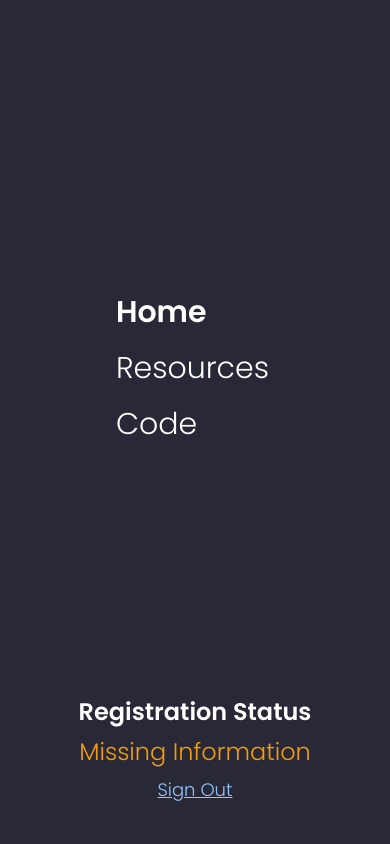
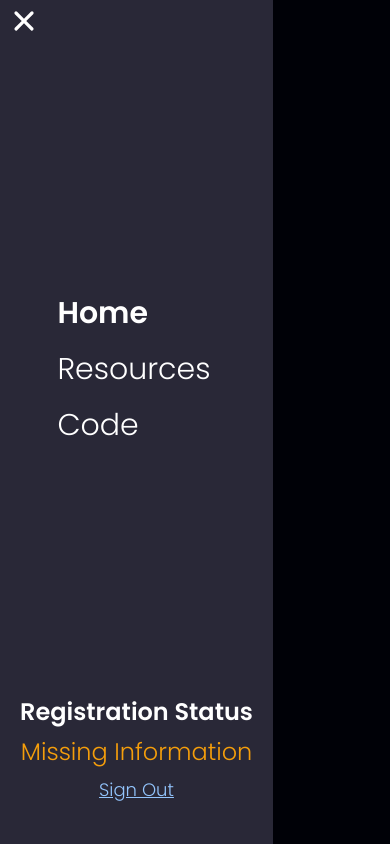
Before and after one commit to poolesvillehacks/live, a React (Create React App) app: page /dashboard in a window 390 px wide. Built offline with nearby package versions, Linux system fonts and the light colour scheme; no server answers; the database is empty; sample sign-in values are in the browser's storage.

Commit message:
mobile responsiveness

```diff
--- a/src/App.css
+++ b/src/App.css
@@ -1,5 +1,5 @@
 .bg {
-    font-size: 19rem;
+
     letter-spacing: 0.4rem;
     line-height: 80%;
     font-weight: 700;
--- a/src/App.tsx
+++ b/src/App.tsx
@@ -80,14 +80,22 @@ function App() {
     return (
         <div className="App">
             <div className="overflow-hidden">
-                <div className="background flex flex-col align-center justify-center fixed top-1/2 left-1/2 -translate-y-1/2 -translate-x-1/2">
+                <div className="background flex flex-col align-center justify-center fixed text-[6rem] sm:text-[19rem] top-1/2 left-1/2 -translate-y-1/2 -translate-x-1/2">
                     <p className="bg">POOLESVILLE</p>
                     <p className="bg">POOLESVILLE</p>
                     <p className="bg">POOLESVILLE</p>
                     <p className="bg">POOLESVILLE</p>
-                    <p className="bg">POOLESVILLE</p>
+                    <p className="bg sm:hidden">POOLESVILLE</p>
+                    <p className="bg sm:hidden">POOLESVILLE</p>
+                    <p className="bg sm:hidden">POOLESVILLE</p>
+                    <p className="bg sm:hidden">POOLESVILLE</p>
+                    <p className="bg sm:hidden">POOLESVILLE</p>
+                    <p className="bg sm:hidden">POOLESVILLE</p>
+                    <p className="bg sm:hidden">POOLESVILLE</p>
+                    <p className="bg sm:hidden">POOLESVILLE</p>
+
                 </div>
-                <div className="box fixed top-1/2 left-1/2 -translate-y-1/2 -translate-x-1/2 bg-base-blue w-[50%] h-[400px] border-2 flex flex-col items-center py-5 px-20 ">
+                <div className="box fixed top-1/2 left-1/2 -translate-y-1/2 -translate-x-1/2 bg-base-blue w-[95%] md:w-[50%] h-[400px] border-2 flex flex-col items-center py-5 px-20 ">
                     <h1 className="text-white font-bold text-3xl ">
                         poolesville_hacks
                     </h1>
--- a/src/components/Home.tsx
+++ b/src/components/Home.tsx
@@ -111,11 +111,11 @@ const Home = ({ user, status, setStatus, db, stats, setStat }: Props) => {
                                     (result === "Registered") ? "text-green-400" : ""
     };
     return (
-        <div className="flex-grow flex py-8 justify-center relative overflow-y-scroll">
+        <div className="flex-grow h-screen pt-16 md:pt-8 pb-8 overflow-y-scroll  justify-center flex overflow-x-hidden relative">
             {status[3] ? (
-                <div className="flex flex-col gap-10">
-                    <div className="flex justify-left items-center gap-8 ">
-                        <div className="flex flex-col gap-8">
+                <div className="flex flex-col gap-10 m-4 w-fit items-center">
+                    <div className="flex justify-left items-center gap-4 md:gap-8 h-[300px] ">
+                        <div className="flex flex-col h-[100%] justify-between">
                             <div
                                 className={`w-20 h-20 rounded-full ${
                                     status[0] ? "bg-white" : "bg-base-blue"
@@ -168,16 +168,10 @@ const Home = ({ user, status, setStatus, db, stats, setStat }: Props) => {
                                 </p>
                             </div>
                         </div>
-                        <div className="flex flex-col h-[100%] justify-around gap-8">
-                            <h1 className="text-white text-4xl font-bold">
-                                Submit Contact Information
-                            </h1>
-                            <h1 className="text-white text-4xl font-bold">
-                                Submit Documents
-                            </h1>
-                            <h1 className="text-white text-4xl font-bold">
-                                Confirmation
-                            </h1>
+                        <div className="flex flex-col h-[100%] text-white font-bold justify-around gap-8 text-3xl md:text-4xl">
+                            <p>Submit Contact Information</p>
+                            <p>Submit Documents</p>
+                            <p>Confirmation</p>
                         </div>
                     </div>
                     {!status[0] && (
@@ -222,8 +216,9 @@ const Home = ({ user, status, setStatus, db, stats, setStat }: Props) => {
                                     </label>
                                     <input
                                         type="text"
-                                        className="p-3 text-white focus:outline-none bg-base-purple rounded"
+                                        className="p-3 text-white min-w-32 focus:outline-none bg-base-purple rounded"
                                         name="fullname"
+                                        size={1}
                                         required
                                     ></input>
                                 </div>
@@ -235,21 +230,22 @@ const Home = ({ user, status, setStatus, db, stats, setStat }: Props) => {
                                         type="number"
                                         min="6"
                                         max="12"
-                                        className="p-3 text-white focus:outline-none bg-base-purple rounded"
+                                        className="p-3  text-white focus:outline-none bg-base-purple rounded"
                                         name="grade"
                                         required
                                     ></input>
                                 </div>
                             </div>
                             <div className="w-[100%] flex flex-row gap-6 pt-3 ">
-                                <div className="flex flex-col gap-3 flex-grow">
+                                <div className="flex flex-col gap-3 flex-grow ">
                                     <label className="text-white font-semibold text-xl">
                                         School
                                     </label>
                                     <input
-                                        className="p-3 text-white focus:outline-none bg-base-purple rounded"
+                                        className="p-3 min-w-32 text-white focus:outline-none bg-base-purple rounded"
                                         name="school"
                                         list="schools"
+                                        size={1}
                                         required
                                     ></input>
                                     <datalist id="schools" data-id="schools">
@@ -268,7 +264,7 @@ const Home = ({ user, status, setStatus, db, stats, setStat }: Props) => {
                                         name="shirt"
                                         className="p-3 text-white focus:outline-none bg-base-purple rounded"
                                         required
-                                        >
+                                    >
                                         <option value="XS">XS</option>
                                         <option value="S">S</option>
                                         <option value="M">M</option>
@@ -283,8 +279,7 @@ const Home = ({ user, status, setStatus, db, stats, setStat }: Props) => {
                             <textarea
                                 name="comments"
                                 maxLength={200}
-                                className="p-3 text-white focus:outline-none bg-base-purple rounded"
-
+                                className="p-3 w-[100%] text-white focus:outline-none bg-base-purple rounded"
                             ></textarea>
                             <input
                                 className="bg-base-purple text-white font-semibold w-1/4 py-3 rounded mt-6 self-end cursor-pointer"
@@ -294,10 +289,13 @@ const Home = ({ user, status, setStatus, db, stats, setStat }: Props) => {
                     )}
                     {!status[1] && status[0] && (
                         <div>
-                            <div className="w-[100%] bg-dark-blue rounded p-6 flex flex-col mb-8 text-white text-xl items-center justify-center">
-                                Thank you for pre-registering, come back soon for more steps!
-                            </div>
                             {false && (
+                                <div className="w-[100%] bg-dark-blue rounded p-6 flex flex-col mb-8 text-white text-xl items-center justify-center">
+                                    Thank you for pre-registering, come back
+                                    soon for more steps!
+                                </div>
+                            )}
+                            {true && (
                                 <>
                                     <Modal
                                         text="No files to submit"
--- a/src/components/NavLeft.tsx
+++ b/src/components/NavLeft.tsx
@@ -24,7 +24,7 @@ interface Props {
 
 const NavLeft = ({ page, setPage, data, stats, status }: Props) => {
     const auth = getAuth();
-
+    const [open, setOpen] = useState(false);
     const navigate = useNavigate();
     const statusHandler = () => {
         if (!status[0] && stats.rejected) {
@@ -57,9 +57,51 @@ const NavLeft = ({ page, setPage, data, stats, status }: Props) => {
                                     (result === "Registered") ? "text-green-400" : ""
     };
     return (
-        <div className="h-[100vh] w-[400px] bg-base-purple flex justify-center items-center">
-            <ul className="h-full flex flex-col justify-between items-center p-10">
-                <div></div>
+        <>
+            <div
+                className="h-[5vh] w-full absolute cursor-pointer top-0 left-0 md:hidden flex items-center pl-2 z-10"
+                onClick={(e) => {
+                    if (!open) setOpen(true);
+                }}
+            >
+                <svg
+                    xmlns="http://www.w3.org/2000/svg"
+                    className="h-8 w-8"
+                    viewBox="0 0 20 20"
+                    fill="white"
+                >
+                    <path
+                        fillRule="evenodd"
+                        d="M3 5a1 1 0 011-1h12a1 1 0 110 2H4a1 1 0 01-1-1zM3 10a1 1 0 011-1h12a1 1 0 110 2H4a1 1 0 01-1-1zM3 15a1 1 0 011-1h12a1 1 0 110 2H4a1 1 0 01-1-1z"
+                        clipRule="evenodd"
+                    />
+                </svg>
+            </div>
+            <div
+                className={`h-[100vh] w-[70%] cursor-pointer md:!min-w-[400px] md:flex transition-all duration-500 bg-base-purple justify-center items-center md:static absolute z-20  overflow-hidden ${
+                    open ? "w-[70%]" : "w-0"
+                }`}
+            >
+                <ul
+                    className={`h-full w-full flex-col  justify-between items-center pb-10 flex whitespace-nowrap`}
+                >
+                    <div
+                        className="self-start h-[5vh] w-full flex items-center px-2 "
+                        onClick={(e) => setOpen(false)}
+                    >
+                        <svg
+                            xmlns="http://www.w3.org/2000/svg"
+                            className="h-8 w-8  md:hidden"
+                            viewBox="0 0 20 20"
+                            fill="white"
+                        >
+                            <path
+                                fillRule="evenodd"
+                                d="M4.293 4.293a1 1 0 011.414 0L10 8.586l4.293-4.293a1 1 0 111.414 1.414L11.414 10l4.293 4.293a1 1 0 01-1.414 1.414L10 11.414l-4.293 4.293a1 1 0 01-1.414-1.414L8.586 10 4.293 5.707a1 1 0 010-1.414z"
+                                clipRule="evenodd"
+                            />
+                        </svg>
+                    </div>
                     <div className="flex flex-col gap-5">
                         <li
                             className={`nav-item font-light text-white ${
@@ -89,7 +131,7 @@ const NavLeft = ({ page, setPage, data, stats, status }: Props) => {
                             Code
                         </li>
                     </div>
-                <li className="text-2xl text-white flex flex-col gap-2 justify-center items-center">
+                    <li className="text-2xl text-white flex flex-col gap-2 justify-center items-center ">
                         <p className="font-semibold">Registration Status</p>
                         <p className={`font-light ${colors(statusHandler())} `}>
                             {statusHandler()}
@@ -105,6 +147,7 @@ const NavLeft = ({ page, setPage, data, stats, status }: Props) => {
                     </li>
                 </ul>
             </div>
+        </>
     );
 };
 
--- a/src/components/Resend.tsx
+++ b/src/components/Resend.tsx
@@ -19,8 +19,8 @@ const Resend = ({ email }: { email: string }) => {
     }, [timer]);
 
     return (
-        <div className="flex flex-col items-center gap-10 absolute top-1/2 left-1/2 -translate-y-1/2 -translate-x-1/2">
-            <p className="text-white font-light text-xl">
+        <div className="flex flex-col items-center gap-10 absolute top-1/2 left-1/2 -translate-y-1/2 -translate-x-1/2 w-[80%]">
+            <p className="text-white font-light text-xl text-center">
                 A login link has been sent to your email. The email may be in
                 your spam folder.
             </p>
```
Lines whose indentation alone changed are shown as unchanged.
